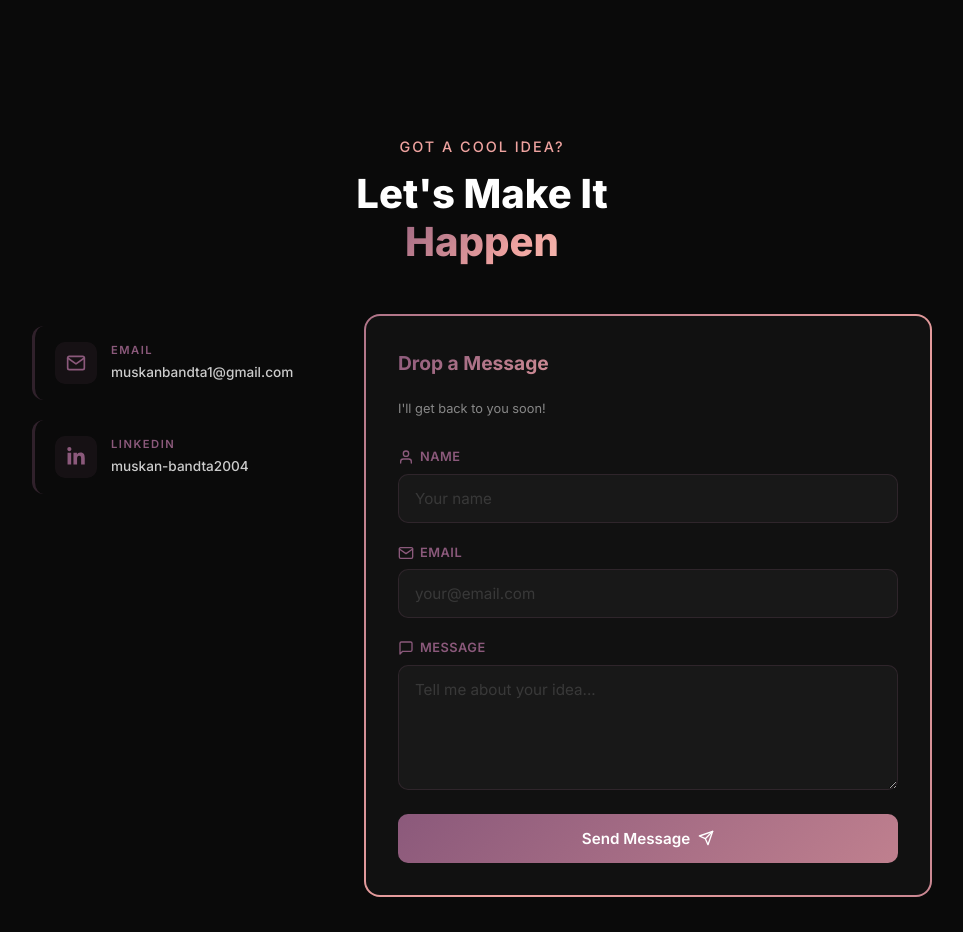
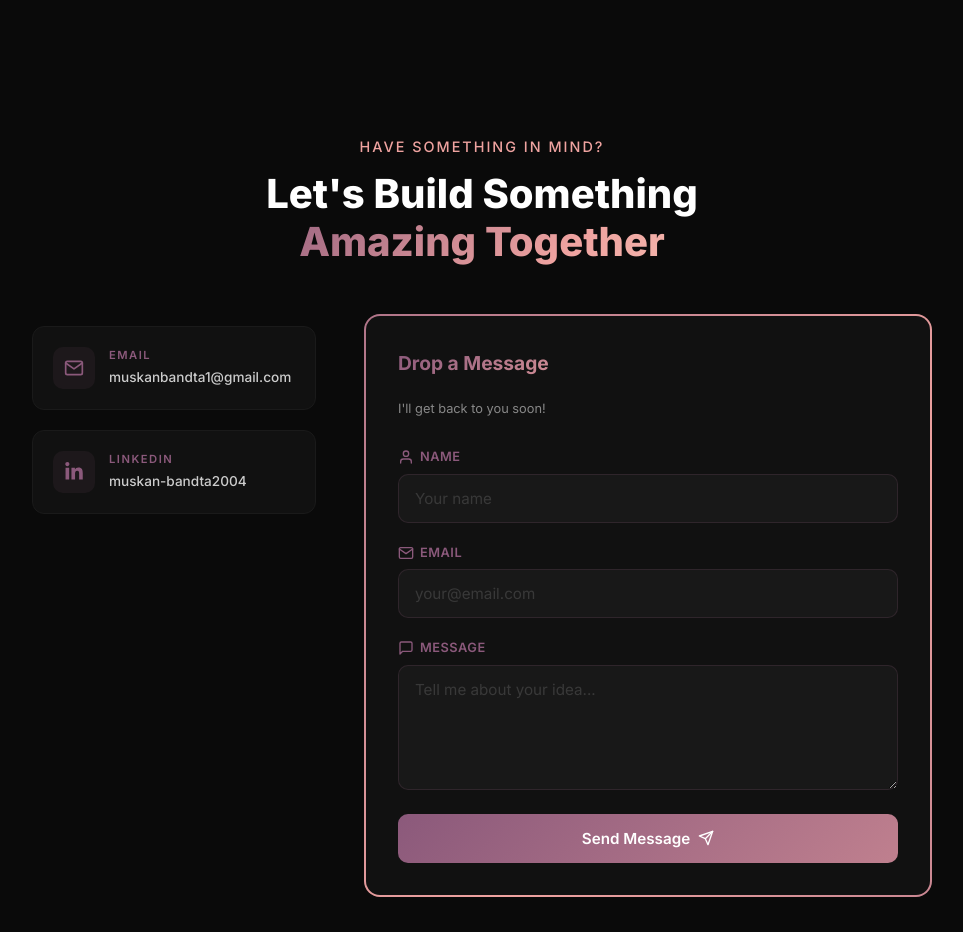
Before and after one commit to muskanbandta23/muskan-portfolio, a React (Vite) app: page / in a window 1280 px wide. Shown: the part 5240-6172 px from the top of the page, without its empty margins (158-1121 px from the left). Built offline with nearby package versions, Linux system fonts and the light colour scheme.

Commit message:
Revert header to original text, add outlined card style to contact info items
Co-Authored-By: Claude Opus 4.6 <noreply@anthropic.com>

```diff
--- a/src/App.css
+++ b/src/App.css
@@ -1066,9 +1066,8 @@
   display: flex;
   align-items: center;
   gap: 14px;
-  padding: 16px 20px;
+  padding: 20px;
   border-radius: 12px;
-  border-left: 3px solid transparent;
   text-decoration: none;
   transition: all 0.3s ease;
   animation: fadeInUp 0.5s ease both;
@@ -1078,25 +1077,26 @@
 .contact-info-item:nth-child(2) { animation-delay: 0.2s; }
 
 .contact-info-item:hover {
-  transform: translateX(4px);
+  transform: translateY(-3px);
 }
 
 .dark .contact-info-item {
-  border-left-color: rgba(139,89,123,0.3);
+  background: #111;
+  border: 1px solid #1a1a1a;
 }
 
 .dark .contact-info-item:hover {
-  background: rgba(139,89,123,0.06);
-  border-left-color: #8b597b;
+  box-shadow: 0 8px 24px rgba(139,89,123,0.15);
 }
 
 .light .contact-info-item {
-  border-left-color: rgba(73,49,41,0.15);
+  background: #fff;
+  border: 1px solid #e8e8e8;
+  box-shadow: 0 2px 12px rgba(0,0,0,0.04);
 }
 
 .light .contact-info-item:hover {
-  background: rgba(73,49,41,0.04);
-  border-left-color: #493129;
+  box-shadow: 0 8px 24px rgba(73,49,41,0.1);
 }
 
 .contact-info-icon {
--- a/src/components/Contact.jsx
+++ b/src/components/Contact.jsx
@@ -38,8 +38,8 @@ const Contact = () => {
     <section className="section contact" id="contact">
       <div className="container">
         <div className="contact-header">
-          <p className="contact-tagline">Got a Cool Idea?</p>
-          <h2 className="contact-title">Let's Make It<br /><span className="contact-title-accent">Happen</span></h2>
+          <p className="contact-tagline">Have something in mind?</p>
+          <h2 className="contact-title">Let's Build Something<br /><span className="contact-title-accent">Amazing Together</span></h2>
         </div>
 
         <div className="contact-wrapper">
```
